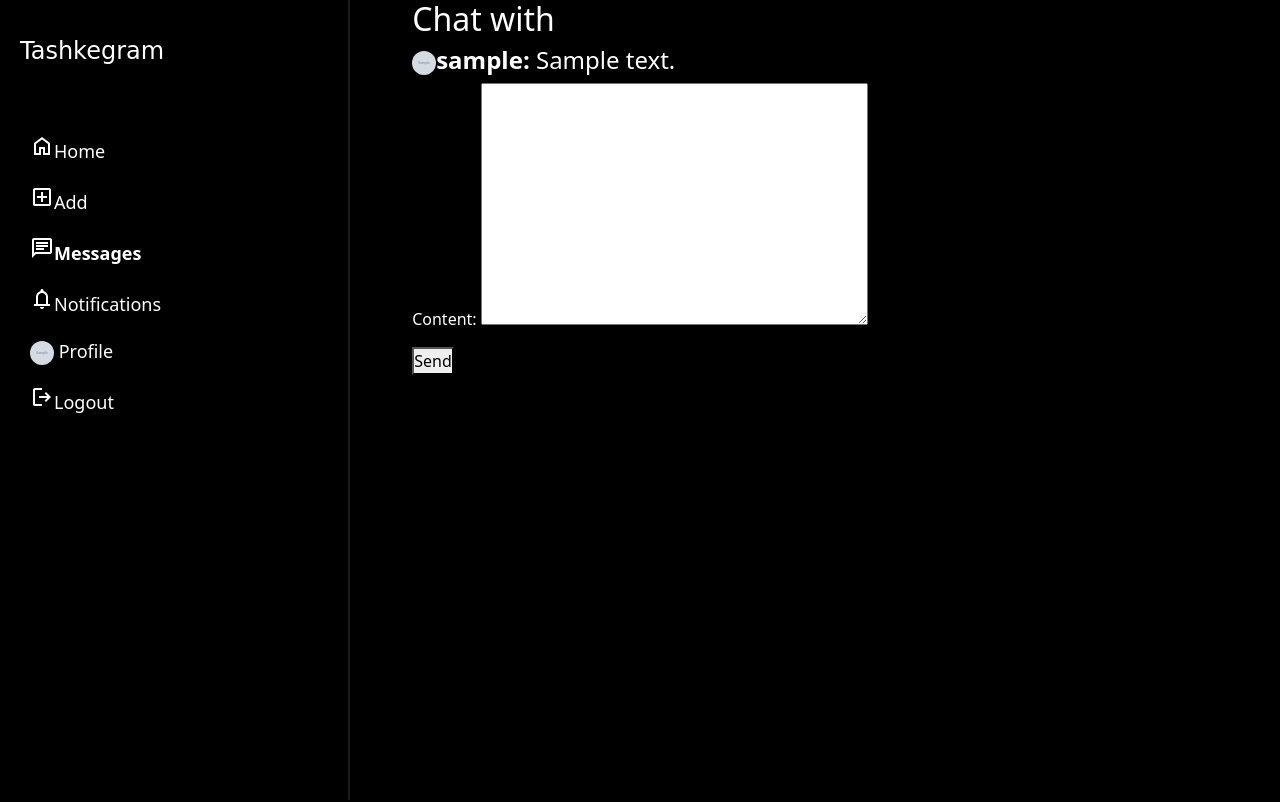
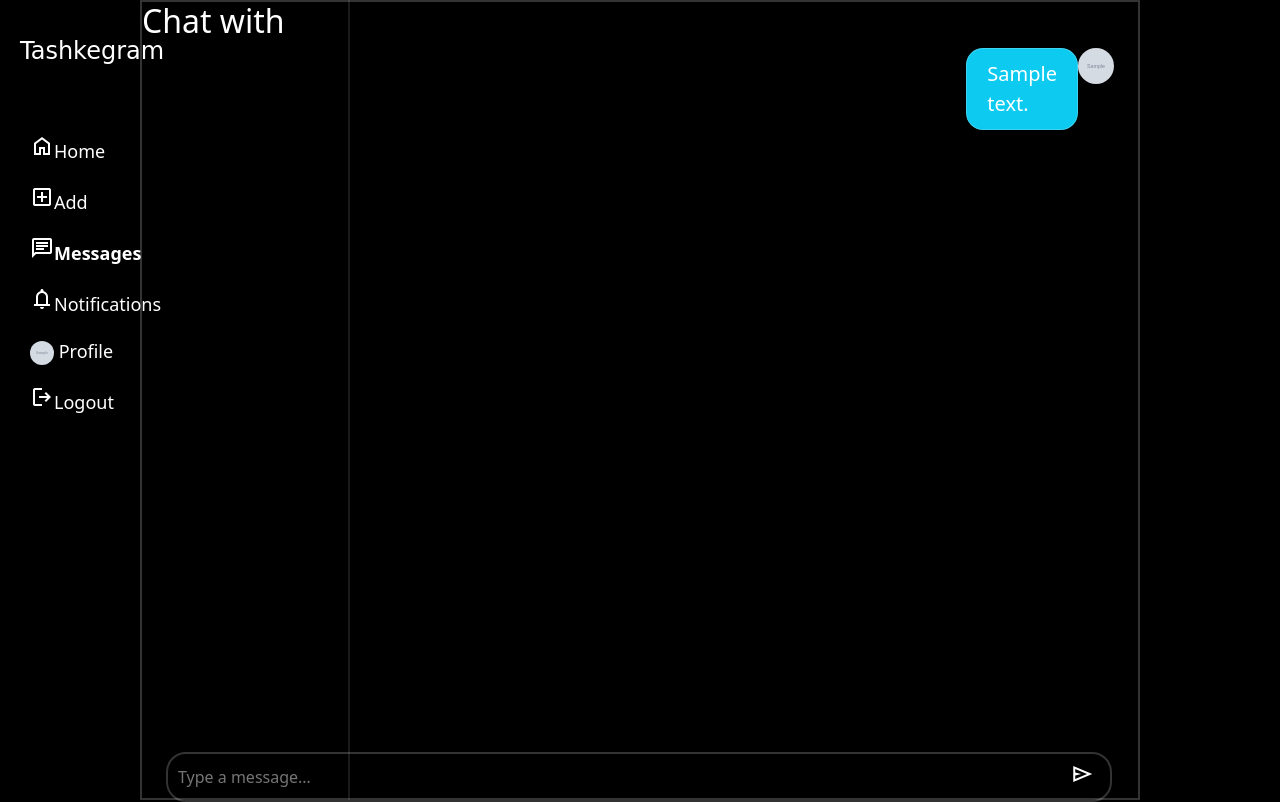
Before and after one commit to OleksandrKasapchuk/web_social_media, a Django app: page /chat/1/ in a window 1280 px wide. Run offline with Django 5.2, Linux system fonts and the light colour scheme; a user stored in the database is signed in; tables that the repository leaves empty hold one stand-in row (values such as "Sample post"); grey boxes marked "Sample" are stand-in pictures; some web fonts are replaced.

Commit message:
chat feature

```diff
--- a/auth_system/models.py
+++ b/auth_system/models.py
@@ -4,7 +4,7 @@
 
 class CustomUser(AbstractUser):
 	bio = models.TextField(null=True, blank=True)
-	avatar = models.ImageField(upload_to="avatars", null=True, blank=True)
+	avatar = models.ImageField(upload_to="avatars",default="../static/images/default_avatar.jpg", null=True, blank=True)
 
 	def __str__(self):
 		return self.username
--- a/chat/forms.py
+++ /dev/null
@@ -1,7 +0,0 @@
-from django import forms
-from .models import Message
-
-class MessageForm(forms.ModelForm):
-    class Meta:
-        model = Message
-        fields = ['content']
--- a/chat/models.py
+++ b/chat/models.py
@@ -9,9 +9,10 @@
     def __str__(self):
         return f"Chat between {', '.join([str(p) for p in self.participants.all()])}"
 
+
 class Message(models.Model):
     chat = models.ForeignKey(Chat, related_name='messages', on_delete=models.CASCADE)
-    sender = models.ForeignKey(CustomUser, related_name='messages', on_delete=models.CASCADE)
+    user = models.ForeignKey(CustomUser, related_name='messages', on_delete=models.CASCADE)
     content = models.TextField()
     timestamp = models.DateTimeField(auto_now_add=True)
 
--- a/chat/urls.py
+++ b/chat/urls.py
@@ -1,8 +1,12 @@
 from django.urls import path
 from .views import *
 
+
 urlpatterns = [
     path('', chat_list, name='chat_list'),
-    path('<int:chat_id>/', chat_detail, name='chat_detail'),
+    path('<int:pk>/', chat_detail, name='chat_detail'),
     path('start/<int:user_id>/', start_chat, name='start_chat'),
+	path('<int:chat_id>/delete_message/<int:pk>', DeleteMessageView.as_view(), name='delete_message'),
 ]
+
+app_name = "chat"
--- a/chat/views.py
+++ b/chat/views.py
@@ -1,51 +1,14 @@
-# from django.shortcuts import render, redirect
-# from chat.models import Room, Message
-# from django.http import HttpResponse, JsonResponse
-
-# # Create your views here.
-# def home(request):
-#     return render(request, 'chat/home.html')
-
-# def room(request, room):
-#     username = request.GET.get('username')
-#     room_details = Room.objects.get(name=room)
-#     return render(request, 'chat/room.html', {
-#         'username': username,
-#         'room': room,
-#         'room_details': room_details
-#     })
-
-# def checkview(request):
-#     room = request.POST['room_name']
-#     username = request.POST['username']
-
-#     if not Room.objects.filter(name=room).exists():
-#         new_room = Room.objects.create(name=room)
-#         new_room.save()
-#     return redirect('/chat/ '+room+'/?username='+username)
-
-# def send(request):
-#     message = request.POST['message']
-#     username = request.POST['username']
-#     room_id = request.POST['room_id']
-
-#     new_message = Message.objects.create(value=message, user=username, room=room_id)
-#     new_message.save()
-#     return HttpResponse('Message sent successfully')
-
-# def getMessages(request, room):
-#     room_details = Room.objects.get(name=room)
-
-#     messages = Message.objects.filter(room=room_details.id)
-#     return JsonResponse({"messages":list(messages.values())})
-
-
-# chat/views.py
-from django.contrib.auth import get_user_model
 from django.shortcuts import render, redirect, get_object_or_404
 from django.contrib.auth.decorators import login_required
+from django.urls import reverse_lazy
+from django.http import JsonResponse
+from django.views.generic import View, ListView, DetailView, TemplateView, DeleteView
+from django.contrib.auth.mixins import LoginRequiredMixin
+from django.http import JsonResponse
 from .models import Chat, Message
-from .forms import MessageForm
+from auth_system.models import CustomUser
+from post_system.mixins import *
+
 
 @login_required
 def chat_list(request):
@@ -61,32 +24,104 @@
     return render(request, 'chat/chat_list.html', {'chat_participants': chat_participants})
 
 @login_required
-def chat_detail(request, chat_id):
-    chat = get_object_or_404(Chat, id=chat_id)
+def chat_detail(request, pk):
+    chat = get_object_or_404(Chat, id=pk)
     if request.user not in chat.participants.all():
         return redirect('chat_list')
 
     if request.method == "POST":
-        form = MessageForm(request.POST)
-        if form.is_valid():
-            message = form.save(commit=False)
-            message.chat = chat
-            message.sender = request.user
-            message.save()
-            return redirect('chat_detail', chat_id=chat.id)
-    else:
-        form = MessageForm()
+        content = request.POST.get('content')
+        if content:
+            try:
+                message = Message.objects.create(
+                    chat=chat,
+                    user=request.user,
+                    content=content
+                )
+                if request.headers.get('x-requested-with') == 'XMLHttpRequest':
+                    return JsonResponse({
+                        'success': True,
+                        'username': request.user.username,
+                        'content': message.content,
+                        'avatar_url': request.user.avatar.url if request.user.avatar else "/static/images/default_avatar.jpg"
+                    })
+                return redirect('chat_detail', chat_id=chat.pk)
+            except Exception as e:
+                if request.headers.get('x-requested-with') == 'XMLHttpRequest':
+                    return JsonResponse({'success': False, 'error': str(e)})
+                raise e
 
-    participant = chat.participants.exclude(id=request.user.id).first()
-    return render(request, 'chat/chat_detail.html', {'chat': chat, 'form': form, 'participant': participant})
+    participant = chat.participants.exclude(id=request.user.pk).first()
+    return render(request, 'chat/chat_detail.html', {'chat': chat, 'participant': participant})
+
+
+# class ChatDetailView(View):
+#     def get(self, request, chat_id):
+#         chat = get_object_or_404(Chat, id=chat_id)
+#         if request.user not in chat.participants.all():
+#             return redirect('chat_list')
+#         participant = chat.participants.exclude(id=request.user.id).first()
+#         return render(request, 'chat/chat_detail.html', {'chat': chat, 'participant': participant})
+
+#     def post(self, request, chat_id):
+#         chat = get_object_or_404(Chat, id=chat_id)
+#         if request.user not in chat.participants.all():
+#             return JsonResponse({'success': False, 'error': 'Unauthorized'}, status=403)
+
+#         content = request.POST.get('content')
+#         if not content:
+#             return JsonResponse({'success': False, 'error': 'No content provided'}, status=400)
+
+#         message = Message.objects.create(
+#             chat=chat,
+#             sender=request.user,
+#             content=content
+#         )
+
+#         return JsonResponse({
+#             'success': True,
+#             'content': message.content,
+#             'username': message.sender.username,
+#             'avatar_url': message.sender.avatar.url,
+#             'is_user_message': message.sender == request.user,
+#             'delete_url': reverse_lazy('chat:delete_message', args=[message.chat.pk, message.pk])
+#         })
+
+
+# class ChatMessagesView(View):
+#     def get(self, request, chat_id):
+#         chat = get_object_or_404(Chat, id=chat_id)
+#         if request.user not in chat.participants.all():
+#             return JsonResponse({'success': False, 'error': 'Unauthorized'}, status=403)
+
+#         messages = Message.objects.filter(chat=chat).order_by('timestamp')
+#         messages_data = []
+#         for message in messages:
+#             messages_data.append({
+#                 'content': message.content,
+#                 'username': message.sender.username,
+#                 'avatar_url': message.sender.avatar.url,
+#                 'is_user_message': message.sender == request.user,
+#                 'delete_url': reverse_lazy('chat:delete_message', args=[message.chat.pk, message.pk])
+#             })
+
+#         return JsonResponse({'success': True, 'messages': messages_data})
 
 @login_required
-def start_chat(request, user_id):
-    user_to = get_object_or_404(get_user_model(), id=user_id)
+def start_chat(request, pk):
+    user_to = get_object_or_404(CustomUser, id=pk)
     chat = Chat.objects.filter(participants=request.user).filter(participants=user_to).first()
 
     if not chat:
         chat = Chat.objects.create()
         chat.participants.add(request.user, user_to)
 
-    return redirect('chat_detail', chat_id=chat.id)
+    return redirect('chat_detail', chat_id=chat.pk)
+
+
+class DeleteMessageView(LoginRequiredMixin, UserIsOwnerMixin,DeleteView):
+    model = Message
+    template_name = 'form.html'
+
+    def get_success_url(self):
+        return reverse_lazy('chat:chat_detail', kwargs={"pk": self.kwargs['chat_id']})
--- a/post_system/urls.py
+++ b/post_system/urls.py
@@ -8,7 +8,9 @@
 	path('delete_post/<int:pk>', post_views.PostDeleteView.as_view(), name='delete_post'),
 	path('update-comment/<int:pk>', post_views.UpdateCommentView.as_view(), name='update-comment'),
 	path('delete-comment/<int:pk>', post_views.DeleteCommentView.as_view(), name='delete-comment'),
-	path('like/<int:pk>', post_views.LikeView.as_view(), name='like-post')
+	path('like/<int:pk>', post_views.LikeView.as_view(), name='like-post'),
+	path('followers/<int:pk>/', post_views.FollowerView.as_view(), name='get-followers'),
+    path('following/<int:pk>/', post_views.FollowingView.as_view(), name='get-following'),
 ]
 
 app_name = 'post'
--- a/static/css/style.css
+++ b/static/css/style.css
@@ -154,113 +154,45 @@
 .gap3 {
 	gap: 80px;
 }
-/* Chat List Styles */
-.chat-list {
-    margin-top: 40px;
+.chat-container {
+	width: 1000px;
+	border: 2px solid rgba(255, 255, 255, 0.2);
+	height: 100vh;
 }
-.chat-list-title {
-    font-size: 24px;
-    margin-bottom: 20px;
+#chat-messages{
+	height: 85vh;
+	overflow-y: scroll;
 }
-.chat-item {
-    display: flex;
-    align-items: center;
-    padding: 10px;
-    border-bottom: 1px solid rgba(255, 255, 255, 0.1);
-}
-.chat-item a {
-    display: flex;
-    align-items: center;
-    gap: 15px;
-}
-.chat-avatar {
-    border-radius: 50%;
-    width: 40px;
-    height: 40px;
-    border: 2px solid white;
+.msg-input {
+	width: 95%;
+	border-radius: 20px;
+	border: 2px solid rgba(255, 255, 255,0.2);
+	height: 50px;
 }
 
-
-/* chat_detail.css */
-
-.chat-detail-container {
-    max-width: 800px;
-    margin: 0 auto;
-    background-color: #fff;
-    padding: 20px;
-    border-radius: 5px;
-    box-shadow: 0 0 10px rgba(0, 0, 0, 0.1);
+#message-content {
+	width: 95%;
+	background-color: transparent;
+	color: white;
+	border:0;
+	padding: 10px;
+}
+#message-content:focus {
+	outline: none;
+}
+.message {
+    border: 1px solid rgba(255, 255, 255, 0.2);
+    font-size: 1.25rem;
+    border-radius: 17px;
+	padding: 10px 20px;
+	margin-bottom: 5px;
+	width:min-content;
 }
 
-.chat-detail-container h2 {
-    font-size: 24px;
-    margin-bottom: 10px;
+.delete-btn {
+	color: transparent;
+	transition: 0.3s;
 }
-
-.chat-message {
-    margin-bottom: 15px;
+.delete-btn:hover {
+	color: white;
 }
-
-.chat-message strong {
-    font-weight: bold;
-    margin-right: 10px;
-}
-
-.chat-form {
-    margin-top: 20px;
-}
-
-.chat-form textarea {
-    width: 100%;
-    padding: 10px;
-    font-size: 16px;
-    border: 1px solid #ccc;
-    border-radius: 5px;
-    resize: vertical;
-}
-
-.chat-form button {
-    display: inline-block;
-    padding: 10px 20px;
-    background-color: #007bff;
-    color: #fff;
-    border: none;
-    border-radius: 5px;
-    cursor: pointer;
-}
-
-.chat-form button:hover {
-    background-color: #0056b3;
-}
-
-/* chat_list.css */
-
-.chat-list-container {
-    max-width: 600px;
-    margin: 0 auto;
-    background-color: #fff;
-    padding: 20px;
-    border-radius: 5px;
-    box-shadow: 0 0 10px rgba(0, 0, 0, 0.1);
-}
-
-.chat-list-container h2 {
-    font-size: 24px;
-    margin-bottom: 10px;
-}
-
-.chat-list-item {
-    margin-bottom: 10px;
-}
-
-.chat-list-item a {
-    display: block;
-    padding: 10px;
-    background-color: #f0f0f0;
-    border-radius: 5px;
-    transition: background-color 0.3s ease;
-}
-
-.chat-list-item a:hover {
-    background-color: #e0e0e0;
-}
--- a/templates/base.html
+++ b/templates/base.html
@@ -30,14 +30,14 @@
 				</li>
 			{% else %}
 				<li class="sidebar-item {% if request.resolver_match.url_name == 'chat_list' or request.resolver_match.url_name == 'chat_detail' %}active{% endif %}">
-					<a href="{% url 'chat_list' %}"><span class="material-symbols-outlined">chat</span>Messages</a>
+					<a href="{% url 'chat:chat_list' %}"><span class="material-symbols-outlined">chat</span>Messages</a>
 				</li>
 				<li class="sidebar-item {% if request.resolver_match.url_name == 'notifications' %}active{% endif %}">
 					<a href="{% url 'notifications' request.user.pk %}"><span class="material-symbols-outlined">notifications</span>Notifications</a>
 				</li>
 				<li class="sidebar-item {% if request.resolver_match.url_name == 'user-info' and request.user == user %}active{% endif %}">
 					<a href="{% url 'user-info' request.user.pk %}">
-						<img src="{% if request.user.avatar %}{{ request.user.avatar.url }}{% else %}{% static 'images/default_avatar.jpg' %}{% endif %}" class="sidebar-avatar">
+						<img src="{{ request.user.avatar.url }}" class="sidebar-avatar">
 						Profile
 					</a>
 				</li>
--- a/templates/chat/chat_detail.html
+++ b/templates/chat/chat_detail.html
@@ -2,16 +2,73 @@
 {% load static %}
 {% block title %}Chat{% endblock %}
 
+
 {% block content %}
+<article class="chat-container">
     <h2>Chat with {{ participant.username }}</h2>
-    <div>
+    <section id="chat-messages" class="d-flex flex-column">
         {% for message in chat.messages.all %}
-            <p class="h4"><img src="{% if message.sender.avatar %}{{ message.sender.avatar.url }}{% else %}{% static 'images/default_avatar.jpg' %}{% endif %}" class="sidebar-avatar"><strong>{{ message.sender.username }}:</strong> {{ message.content }}</p>
+            <article class="d-flex mx-4 {% if request.user == message.user %}flex-row-reverse{% endif %}">
+                <a href="{% url 'user-info' message.user.pk %}"><img src="{% if message.user.avatar %}{{ message.user.avatar.url }}{% else %}{% static 'images/default_avatar.jpg' %}{% endif %}" style="border-radius: 30px;width: 36px;height: 36px;"></a>
+                <p class="message d-flex {% if request.user == message.user %}bg-info{% endif %}">
+                    {{ message.content }}
+                </p>
+                {% if request.user == message.user %}
+                <a href="{% url 'chat:delete_message' message.chat.pk message.pk %}" class="p-3 delete-btn"><span class="material-symbols-outlined pointer">delete</span></a>
+                {% endif %}
+            </article>
         {% endfor %}
-    </div>
-    <form method="post">
-        {% csrf_token %}
-        {{ form.as_p }}
-        <button type="submit">Send</button>
-    </form>
+    </section>
+    <section class="msg-input d-flex m-4"><input id="message-content" placeholder="Type a message..."><span class="material-symbols-outlined pointer p-3 pt-2" onclick=SendMessage()>Send</span></section>
+</aricle>
+
+<script>
+    function SendMessage() {
+        const content = document.getElementById('message-content').value.trim();
+        if (content === '') {
+            alert('Please enter a message.');
+            return;
+        }
+
+        const formData = new FormData();
+        formData.append('content', content);
+        formData.append('csrfmiddlewaretoken', '{{ csrf_token }}');
+
+        fetch("{% url 'chat:chat_detail' chat.pk %}", {
+            method: 'POST',
+            headers: {
+                'X-Requested-With': 'XMLHttpRequest',
+            },
+            body: formData
+        })
+        .then(response => {
+            if (!response.ok) {
+                throw new Error('Network response was not ok');
+            }
+            return response.json();
+        })
+        .then(data => {
+        if (data.success) {
+            const chatMessages = document.getElementById('chat-messages');
+            const newMessage = document.createElement('article');
+            newMessage.classList.add('d-flex', 'mx-4');
+            if (data.is_user_message) {
+                newMessage.classList.add('flex-row-reverse');
+            }
+            newMessage.innerHTML = `
+                <img src="${data.avatar_url}" style="border-radius: 30px;width: 36px;height: 36px;">
+                <p class="message d-flex ${data.is_user_message ? 'bg-info' : ''}">
+                    ${data.content}
+                </p>
+                ${data.is_user_message ? `<a href="#" data-delete-url="${data.delete_url}" class="p-3 delete-btn"><span class="material-symbols-outlined pointer">delete</span></a>` : ''}
+            `;
+            chatMessages.appendChild(newMessage);
+            document.getElementById('message-content').value = '';
+        } else {
+            alert('Error sending message: ' + (data.error || 'Unknown error'));
+        }
+    })
+        .catch(error => console.error('Error:', error));
+    };
+</script>
 {% endblock %}
--- a/templates/chat/chat_list.html
+++ b/templates/chat/chat_list.html
@@ -8,7 +8,7 @@
         {% for item in chat_participants %}
             <li class="h4">
                 {% load static %}
-                <a href="{% url 'chat_detail' item.chat.id %}">
+                <a href="{% url 'chat:chat_detail' item.chat.pk %}">
                 <img src="{% if item.participant.avatar %}{{ item.participant.avatar.url }}{% else %}{% static 'images/default_avatar.jpg' %}{% endif %}" class="sidebar-avatar">
                     Chat with {{ item.participant.username }}
                 </a>
--- a/templates/post_system/index.html
+++ b/templates/post_system/index.html
@@ -14,7 +14,7 @@
 	<article class="post-container">
 		<section>
 			<article class="post-user-info">
-				<a href="{% url 'user-info' post.user.pk %}"><img src="{% if post.user.avatar %}{{ post.user.avatar.url }}{% else %}{% load static %}{% static 'images/default_avatar.jpg' %}{% endif %}" class="profile-avatar" style="width: 36px;height: 36px;"></a>
+				<a href="{% url 'user-info' post.user.pk %}"><img src="{{ post.user.avatar.url }}" class="profile-avatar" style="width: 36px;height: 36px;"></a>
 				<a href="{% url 'user-info' post.user.pk %}"><h4><b>{{ post.user }}</b></h4></a>
 				<h4 class="gray-text">{{ post.date_published.date }}</h4>
 			</article>
```
Also changed, not shown: post_system/views.py (+31 -0 lines), templates/auth_system/user_info.html (+4 -4 lines), templates/post_system/user_list.html (added, +17 -0 lines), auth_system/migrations/0006_alter_customuser_avatar.py (added), auth_system/migrations/0007_alter_customuser_avatar.py (added), chat/migrations/0002_rename_sender_message_user.py (added).
